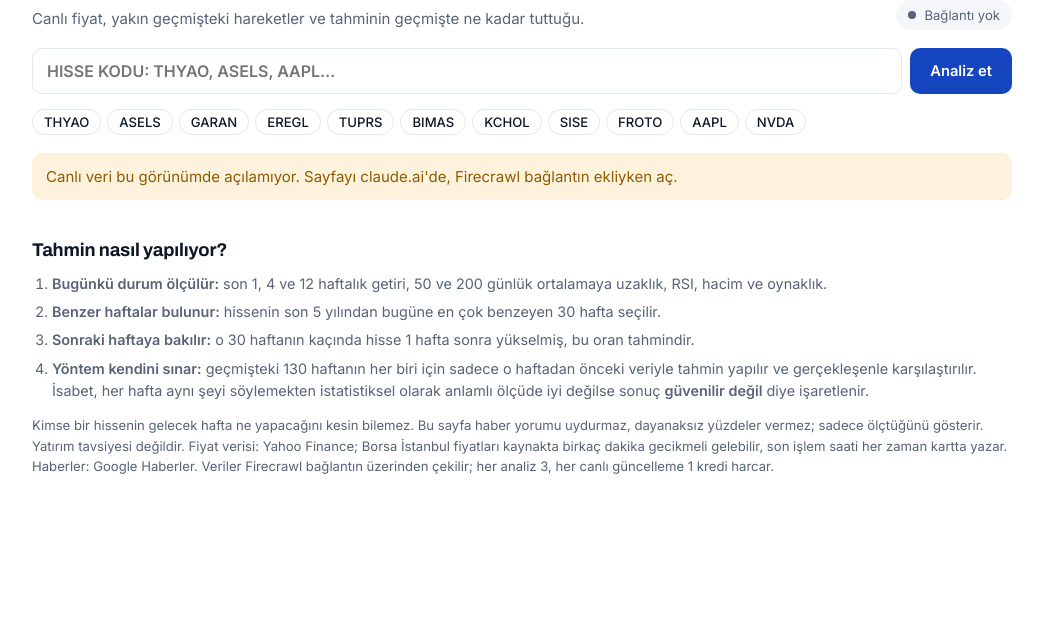
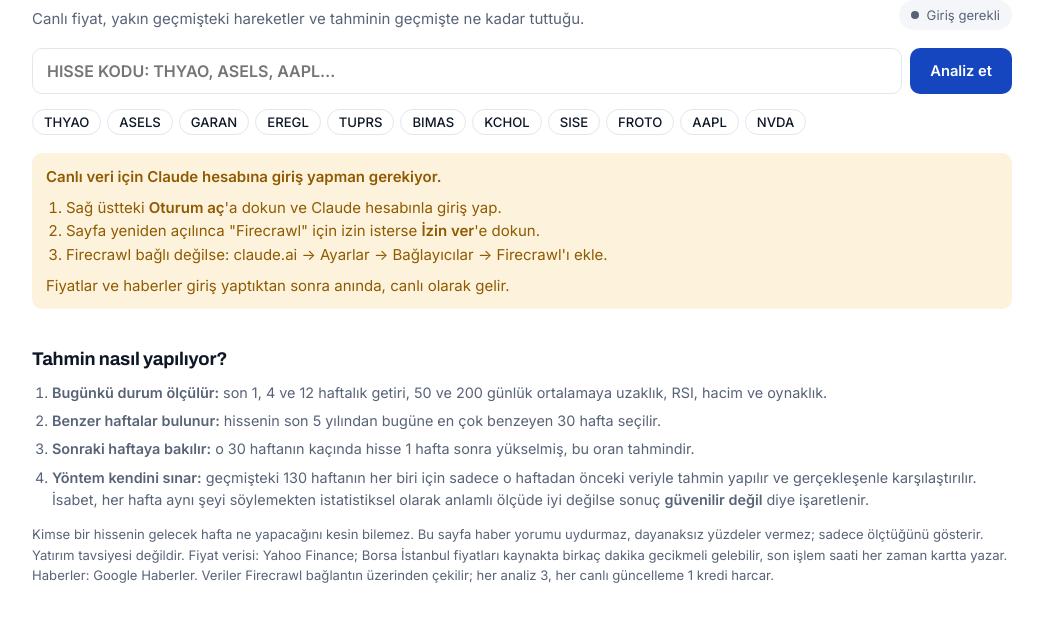
Before and after one commit to emirbozoglu1703-cyber/-nsta, a website: page borsa-sitesi/claude/hisse-analiz.html in a window 1280 px wide. Shown: the part 63-684 px from the top of the page, without its empty margins (118-1161 px from the left). Drawn offline with Linux system fonts and the light colour scheme.

Commit message:
Force light theme and explain sign-in when live data is unavailable
Co-Authored-By: Claude Opus 5.5 <noreply@anthropic.com>
Claude-Session: https://claude.ai/code/session_017J3GqBqhuxveqz6qixFMLb

```diff
--- a/borsa-sitesi/claude/hisse-analiz.html
+++ b/borsa-sitesi/claude/hisse-analiz.html
@@ -1,5 +1,6 @@
 <title>Hisse Analiz</title>
 <meta name="claude:viewport-fit-sides" content="cover">
+<meta name="color-scheme" content="only light">
 <link rel="preconnect" href="https://fonts.googleapis.com">
 <link rel="preconnect" href="https://fonts.gstatic.com" crossorigin>
 <link rel="stylesheet" href="https://fonts.googleapis.com/css2?family=Archivo:wght@600;700;800&family=Inter:wght@400;500;600&display=swap">
@@ -21,8 +22,9 @@
   --warn-soft: #fdf3dd;
   --font-head: "Archivo", "Helvetica Neue", Arial, sans-serif;
   --font-body: "Inter", system-ui, -apple-system, "Segoe UI", Roboto, sans-serif;
-  color-scheme: light;
+  color-scheme: only light;
 }
+html { background: #ffffff; }
 * { box-sizing: border-box; }
 body {
   background: var(--bg); color: var(--ink); font: 15px/1.55 var(--font-body);
@@ -804,8 +806,14 @@ tabloCiz();
   mcp = window.claude?.use ? await window.claude.use("mcp") : null;
   if (!mcp) {
     $("#sonuc").innerHTML = "";
-    $("#durum").innerHTML = `<div class="uyari sari">Canlı veri bu görünümde açılamıyor. Sayfayı claude.ai'de, Firecrawl bağlantın ekliyken aç.</div>`;
-    canliYaz(false, "Bağlantı yok");
+    $("#durum").innerHTML = `<div class="uyari sari"><b>Canlı veri için Claude hesabına giriş yapman gerekiyor.</b>
+      <ol style="margin:8px 0 0;padding-left:20px">
+        <li>Sağ üstteki <b>Oturum aç</b>'a dokun ve Claude hesabınla giriş yap.</li>
+        <li>Sayfa yeniden açılınca "Firecrawl" için izin isterse <b>İzin ver</b>'e dokun.</li>
+        <li>Firecrawl bağlı değilse: claude.ai → Ayarlar → Bağlayıcılar → Firecrawl'ı ekle.</li>
+      </ol>
+      <p style="margin:8px 0 0">Fiyatlar ve haberler giriş yaptıktan sonra anında, canlı olarak gelir.</p></div>`;
+    canliYaz(false, "Giriş gerekli");
     return;
   }
   goster(sonKod);
```
Also changed, not shown: borsa-sitesi/claude/sablon.html (+11 -3 lines).
